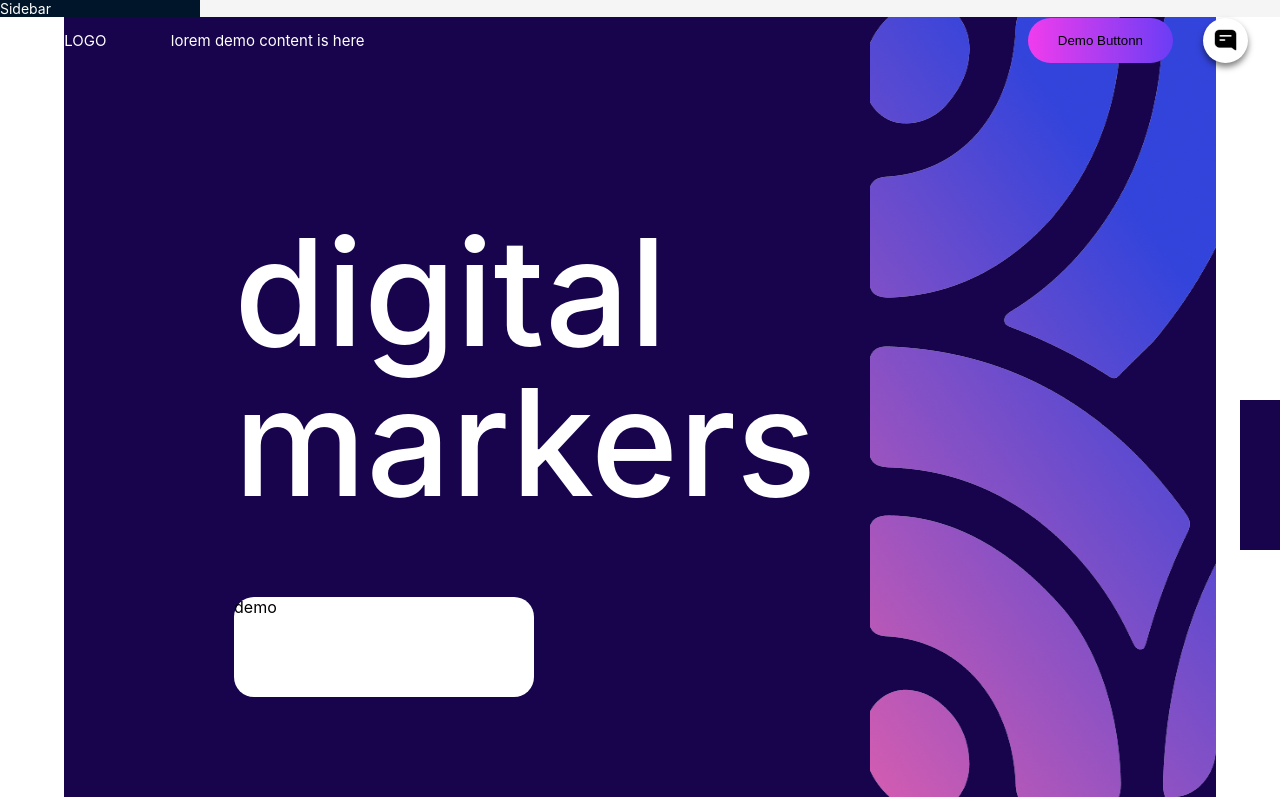
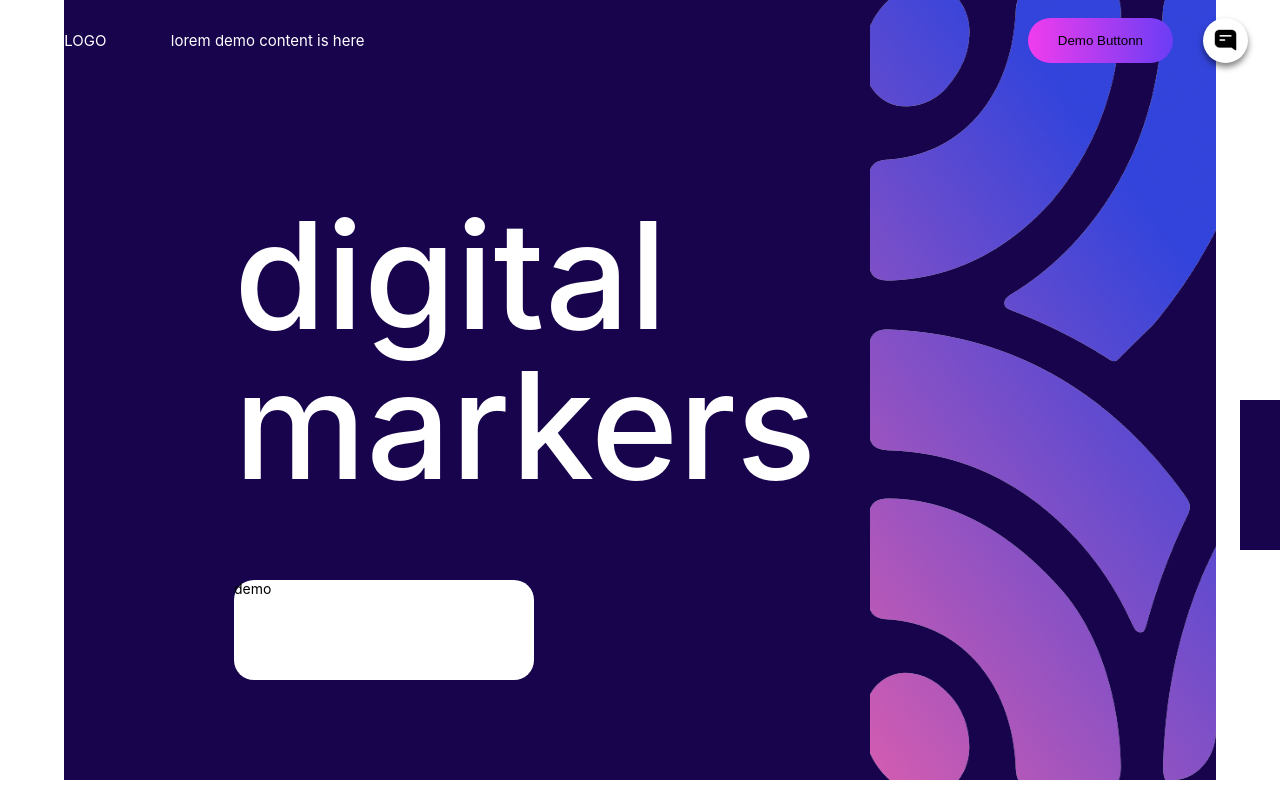
Before and after one commit to adharshSciPy/H1B, a React (Create React App) app in the folder client/: page / in a window 1280 px wide. Built offline with nearby package versions, Linux system fonts and the light colour scheme.

Commit message:
sidebar start

```diff
--- a/client/src/App.js
+++ b/client/src/App.js
@@ -1,28 +1,34 @@
-import { BrowserRouter, Routes, Route } from "react-router-dom";
-import LandingPage from "./landing/LandingPage.jsx"
+import { BrowserRouter, Routes, Route, useLocation } from "react-router-dom";
+import LandingPage from "./landing/LandingPage.jsx";
 import AdminLanding from "./components/admin/AdminLanding.jsx";
-import { Layout } from "antd"
-
+import { Layout } from "antd";
 
 const { Sider } = Layout;
 
+function AppLayout() {
+  const location = useLocation();
+
+  const isAdminRoute = location.pathname.startsWith("/admin");
+
+  return (
+    <Layout>
+      {isAdminRoute && <Sider className="sidebar">Sidebar</Sider>}
+      <Layout>
+        <Routes>
+          <Route path="/" element={<LandingPage />} />
+          {/* Admin */}
+          <Route path="/admin" element={<AdminLanding />} />
+        </Routes>
+      </Layout>
+    </Layout>
+  );
+}
+
 function App() {
   return (
-    <div className="App">
-      <Layout>
-        <Sider className="sidebar">Sidebar</Sider>
-      </Layout>
-      <BrowserRouter>
-        <Routes>
-          <Route path="/" element={<LandingPage />} />
-
-          {/* admin */}
-
-          <Route path="/admin" element={<AdminLanding />} />
-
-        </Routes>
-      </BrowserRouter>
-    </div>
+    <BrowserRouter>
+      <AppLayout />
+    </BrowserRouter>
   );
 }
 
```
